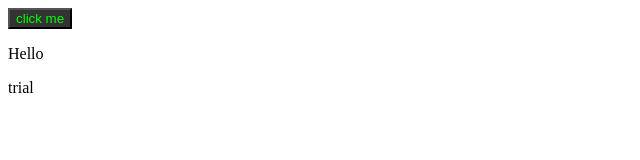
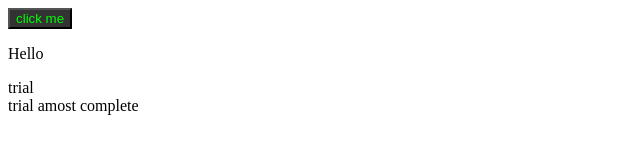
Before and after one commit to olerumpe/BUTTON, a plain HTML site: page Index.html in a window 1280 px wide. Shown: the whole page, without its empty margins (0-640 px from the left). Drawn offline with Linux system fonts and the light colour scheme.

Commit message:
Update Index.html
added trial 2

```diff
--- a/Index.html
+++ b/Index.html
@@ -19,6 +19,8 @@
         <div>
             trial
         </div>
-
+        <div>
+            trial amost complete
+        </div>
 </body>
 </html>
```
